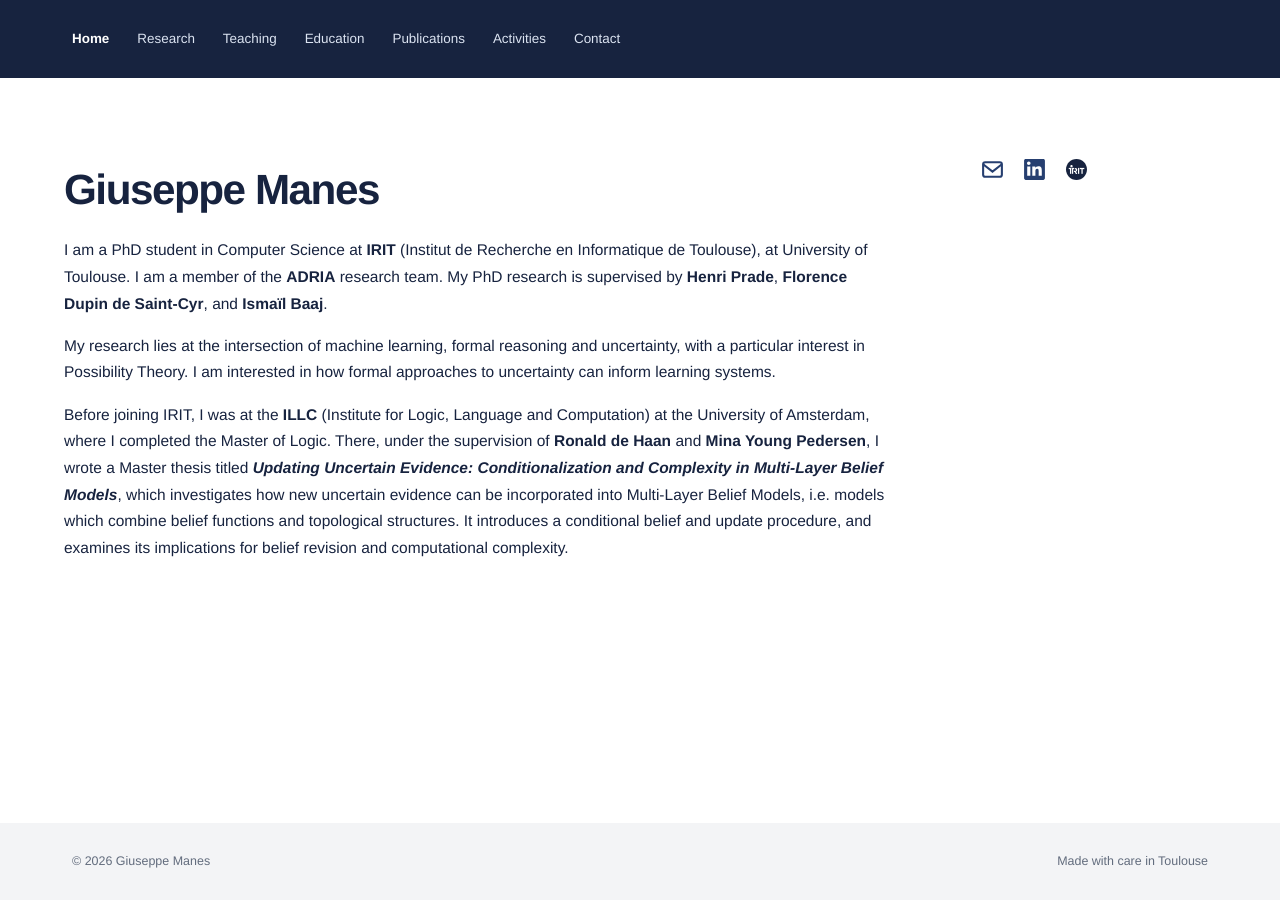
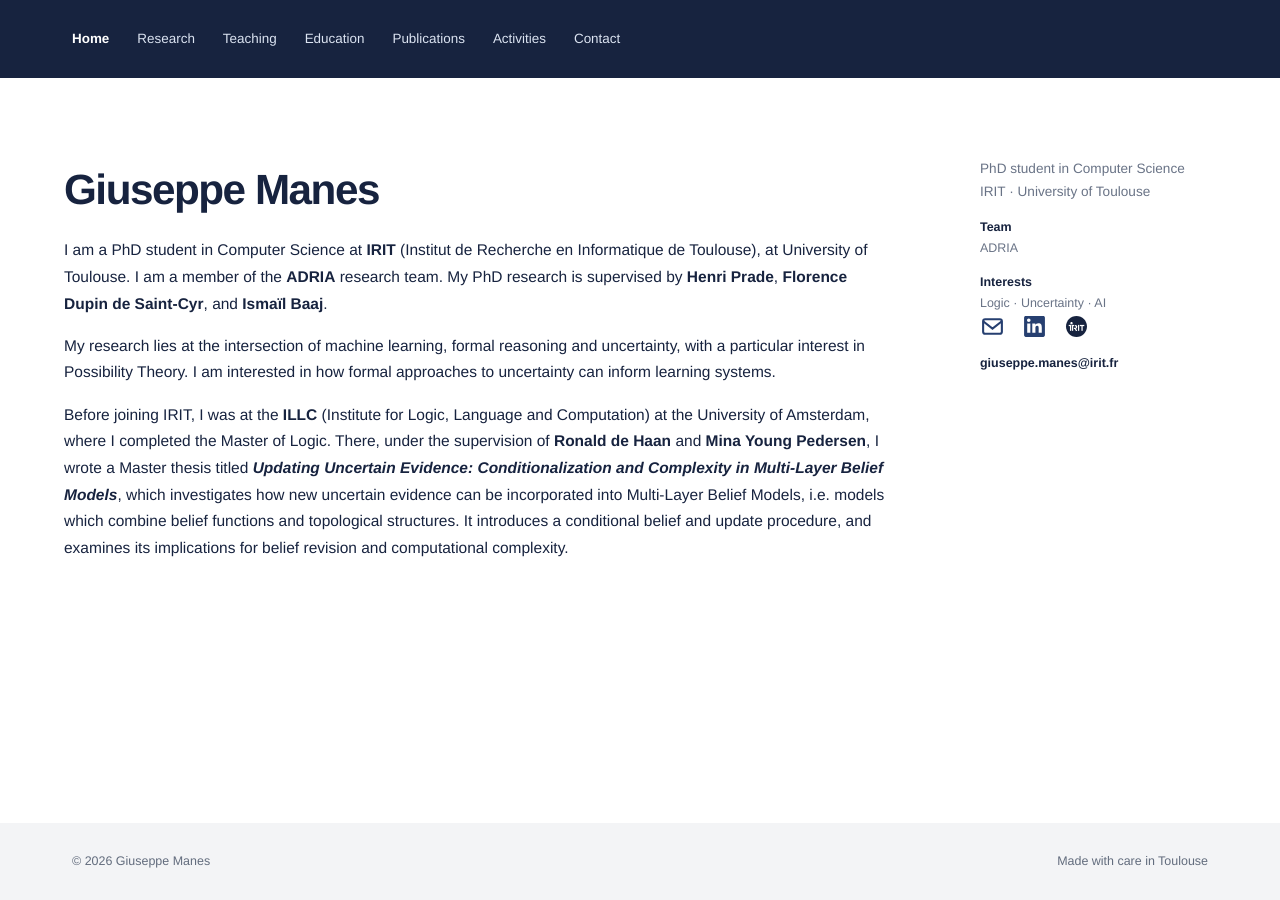
Before and after one commit to gmanes-1/gmanes-1.github.io, a Jekyll site: the page built from index.md, in a window 1280 px wide. Built offline with Jekyll 4.4.1, drawn with Linux system fonts in a browser that asks for light colours.

Commit message:
Restore sidebar content and retain contact icons

```diff
--- a/_layouts/home.html
+++ b/_layouts/home.html
@@ -16,6 +16,9 @@
       {{ content }}
     </section>
     <aside class="sidebar-info">
+      <p>PhD student in Computer Science<br>IRIT · University of Toulouse</p>
+      <p class="profile-meta"><strong>Team</strong><br>ADRIA</p>
+      <p class="profile-meta"><strong>Interests</strong><br>Logic · Uncertainty · AI</p>
       <p class="socials" aria-label="Contact links">
         <a href="mailto:giuseppe.manes@irit.fr" aria-label="Email">
           <svg viewBox="0 0 24 24" aria-hidden="true">
@@ -32,6 +35,7 @@
           <img class="irit-logo" src="{{ '/assets/images/logo-irit.svg' | relative_url }}" alt="IRIT">
         </a>
       </p>
+      <p class="profile-meta"><a href="mailto:giuseppe.manes@irit.fr">giuseppe.manes@irit.fr</a></p>
     </aside>
   </main>
   {% include footer.html %}
```
